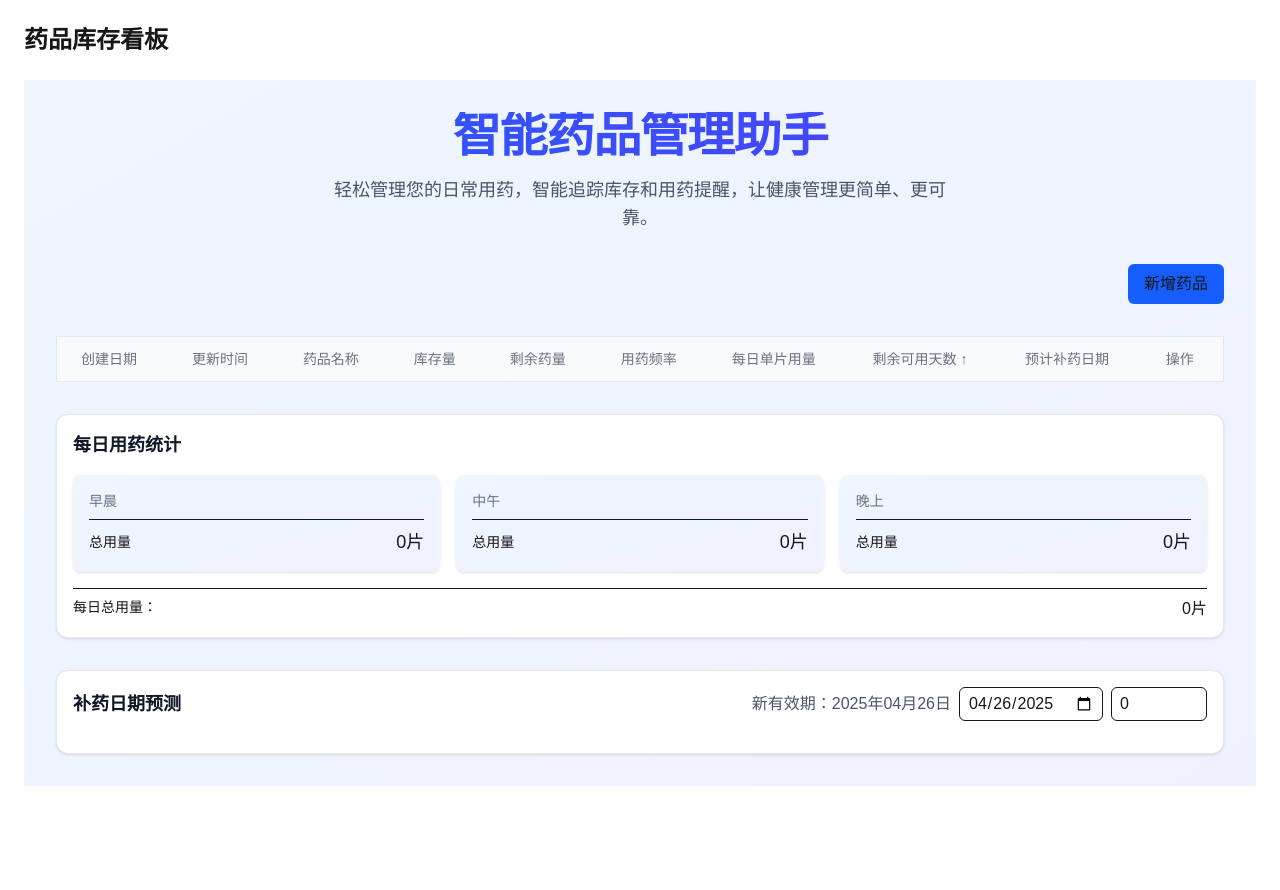
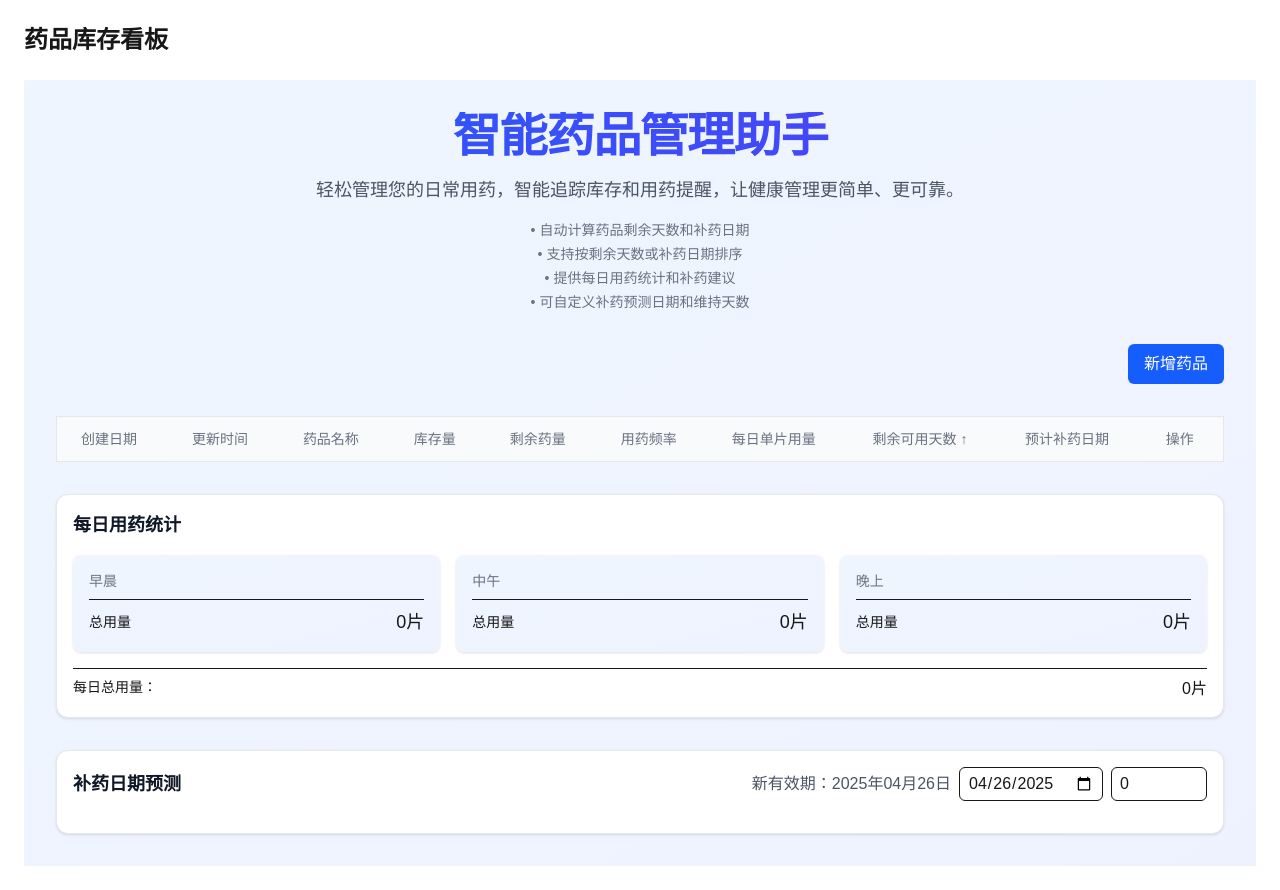
Before and after one commit to mowatermelon/medicine-helper, a Next.js app: page / in a window 1280 px wide. Before the commit the page ends 810 px from the top, so only its background shows below. Built offline with nearby package versions, Linux system fonts and the light colour scheme.

Commit message:
style(MedicineList): 调整文本样式和按钮颜色以提升可读性和一致性

```diff
--- a/src/components/MedicineList.tsx
+++ b/src/components/MedicineList.tsx
@@ -168,13 +168,19 @@ export default function MedicineList() {
     <div className="w-full px-4 sm:px-6 lg:px-8 py-8 space-y-8 bg-gradient-to-br from-blue-50 to-indigo-50">
       <div className="text-center space-y-4 mb-8 animate-fade-in">
         <h1 className="text-4xl md:text-5xl font-bold bg-clip-text text-transparent bg-gradient-to-r from-blue-600 to-indigo-600 tracking-tight">智能药品管理助手</h1>
-        <p className="text-lg text-gray-600 max-w-2xl mx-auto px-4">
+        <p className="text-lg text-gray-600 max-w-3xl mx-auto px-4">
           轻松管理您的日常用药，智能追踪库存和用药提醒，让健康管理更简单、更可靠。
         </p>
+        <div className="text-sm text-gray-500 max-w-2xl mx-auto px-4 space-y-1">
+          <p>• 自动计算药品剩余天数和补药日期</p>
+          <p>• 支持按剩余天数或补药日期排序</p>
+          <p>• 提供每日用药统计和补药建议</p>
+          <p>• 可自定义补药预测日期和维持天数</p>
+        </div>
       </div>
       <div className="flex justify-end">
         <Button
-          className="bg-blue-600 hover:bg-blue-700"
+          className="bg-blue-600 hover:bg-blue-700 text-white"
           onClick={() => setIsOpen(true)}
         >
           新增药品
@@ -275,6 +281,7 @@ export default function MedicineList() {
                     编辑
                   </Button>
                   <Button
+                    className='text-white'
                     variant="destructive"
                     size="sm"
                     onClick={() => deleteMedicine(medicine.id)}
```
